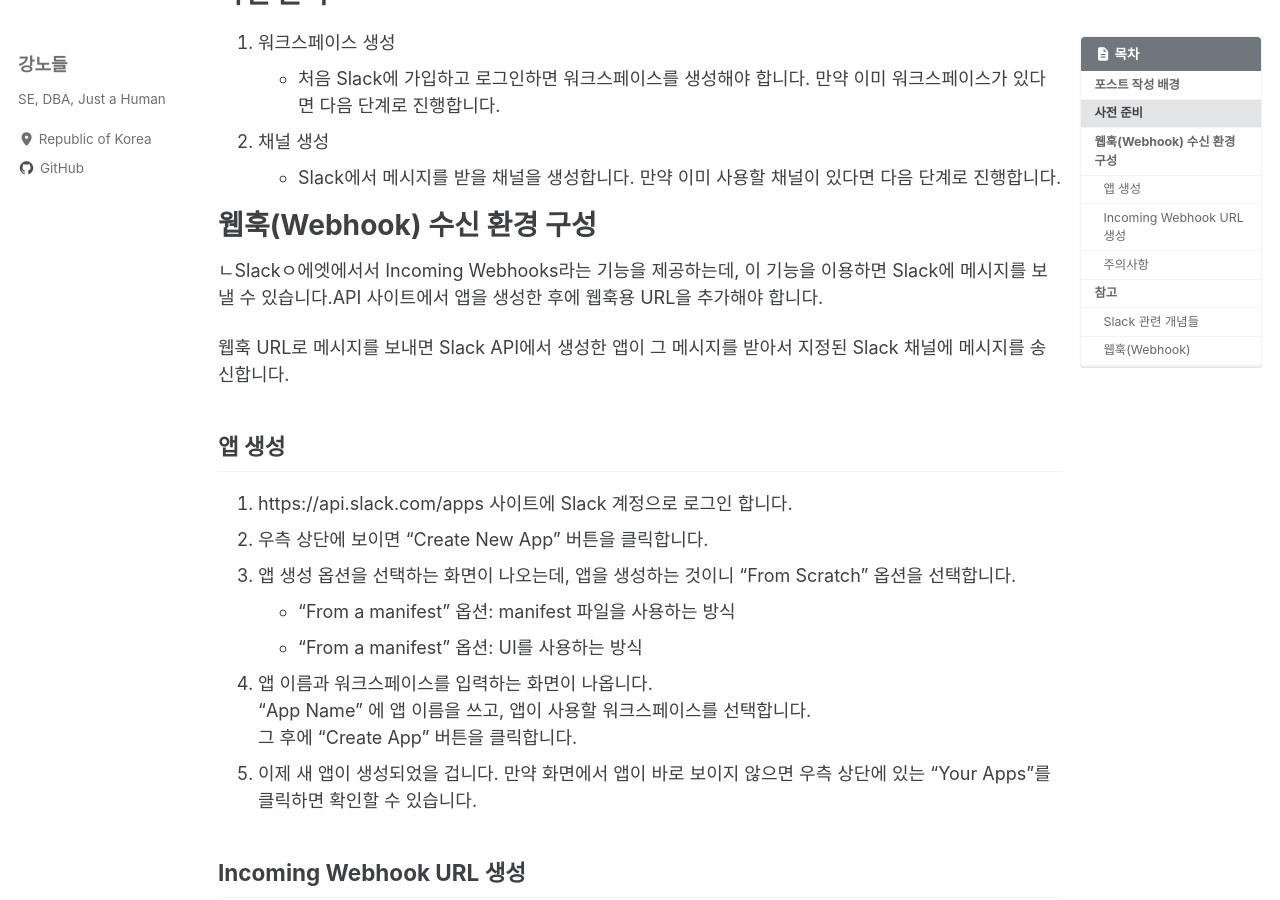
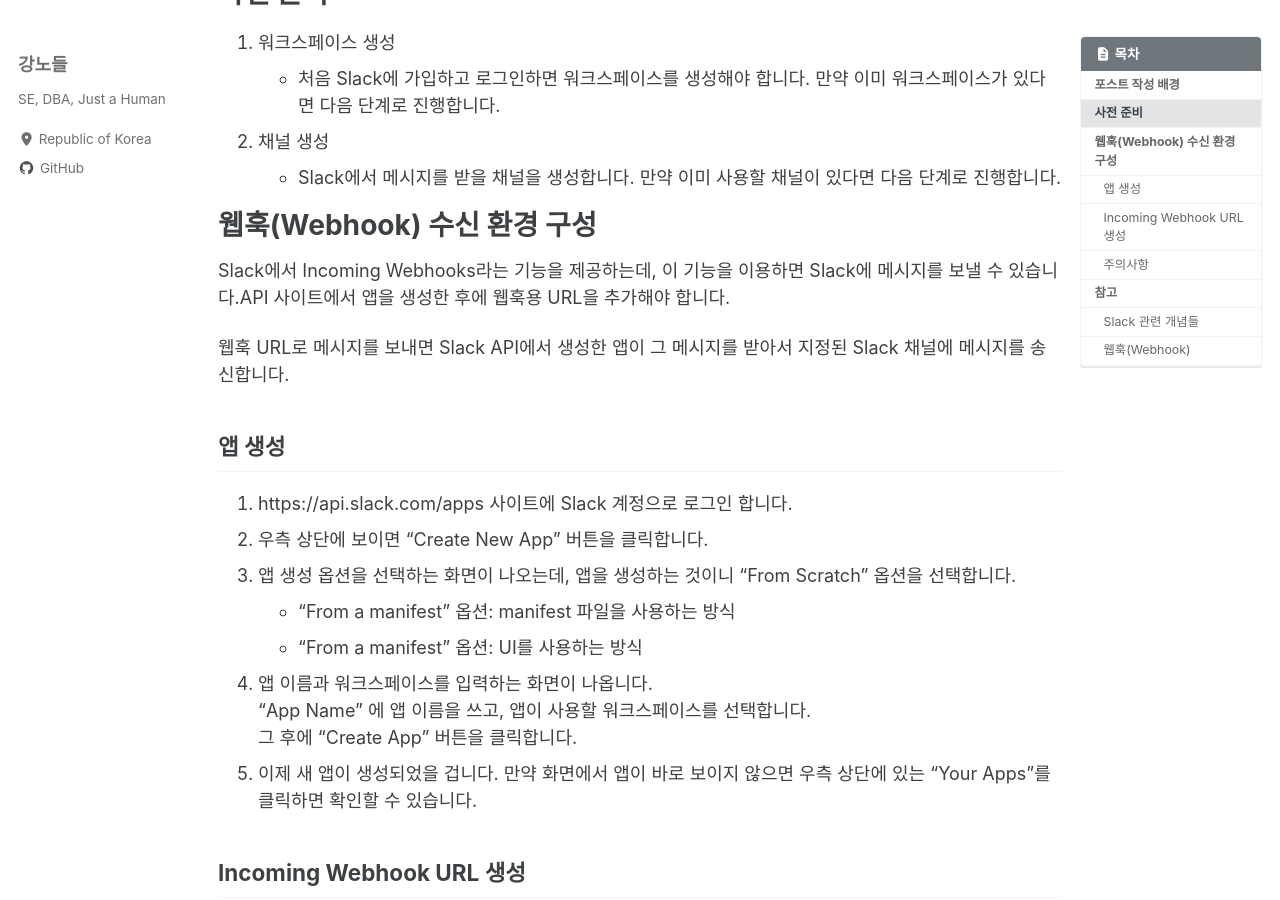
Before and after one commit to NodleKang/nodlekang.github.io, a Jekyll site: the page built from _posts/slack/2024-11-28-slack-webhook.md, in a window 1280 px wide and 900 px high, scrolled down 549 px. Built offline with Jekyll 4.4.1, drawn with Linux system fonts in a browser that asks for light colours; cached includes are drawn as plain includes.

Commit message:
add post

```diff
--- a/_posts/slack/2024-11-28-slack-webhook.md
+++ b/_posts/slack/2024-11-28-slack-webhook.md
@@ -34,7 +34,7 @@ toc_sticky: true
 
 # 웹훅(Webhook) 수신 환경 구성
 
-ㄴSlackㅇ에엣에서서 Incoming Webhooks라는 기능을 제공하는데, 이 기능을 이용하면 Slack에 메시지를 보낼 수 있습니다.API 사이트에서 앱을 생성한 후에 웹훅용 URL을 추가해야 합니다.
+Slack에서 Incoming Webhooks라는 기능을 제공하는데, 이 기능을 이용하면 Slack에 메시지를 보낼 수 있습니다.API 사이트에서 앱을 생성한 후에 웹훅용 URL을 추가해야 합니다.
 
 웹훅 URL로 메시지를 보내면 Slack API에서 생성한 앱이 그 메시지를 받아서 지정된 Slack 채널에 메시지를 송신합니다.
 
```
